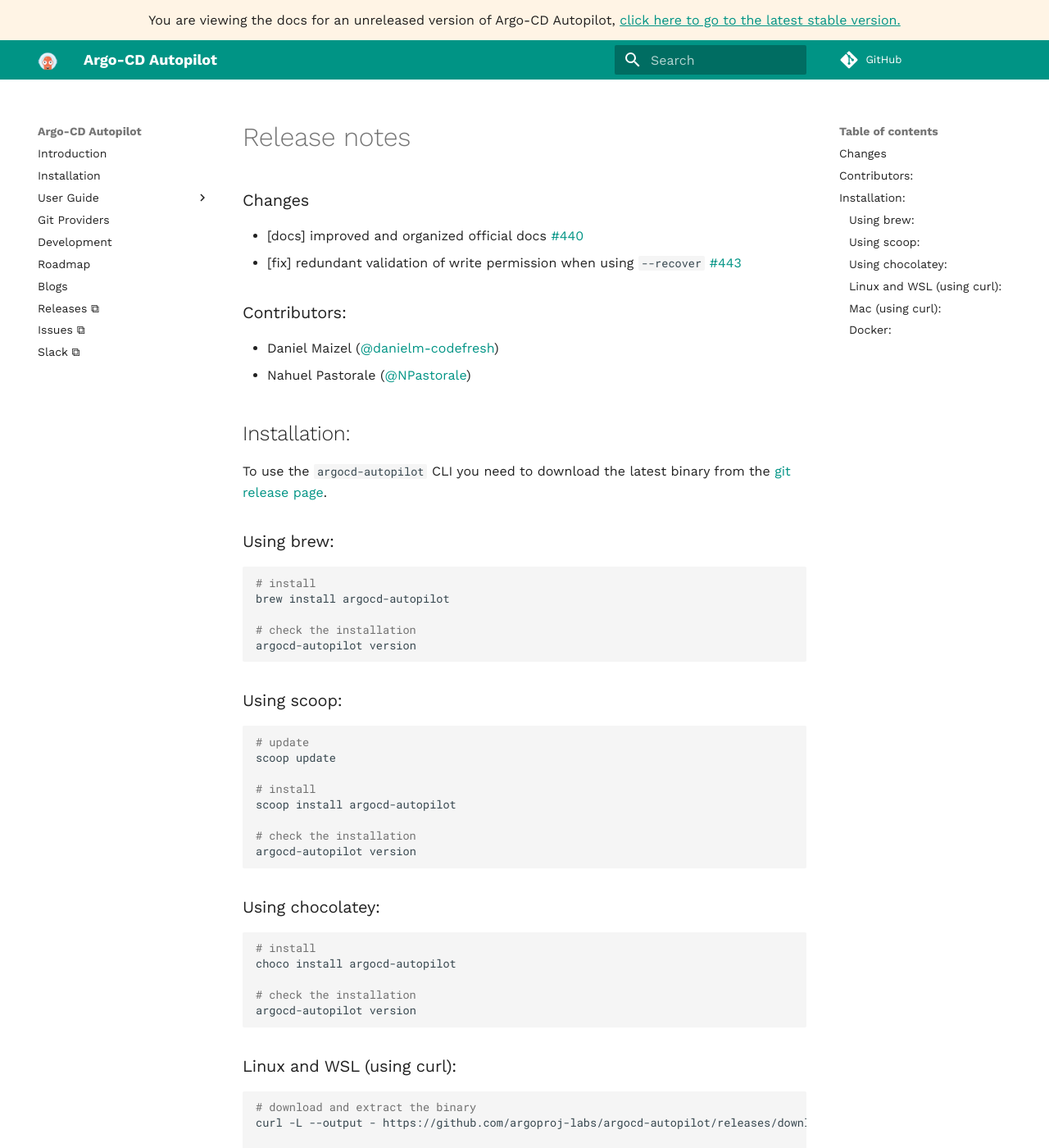
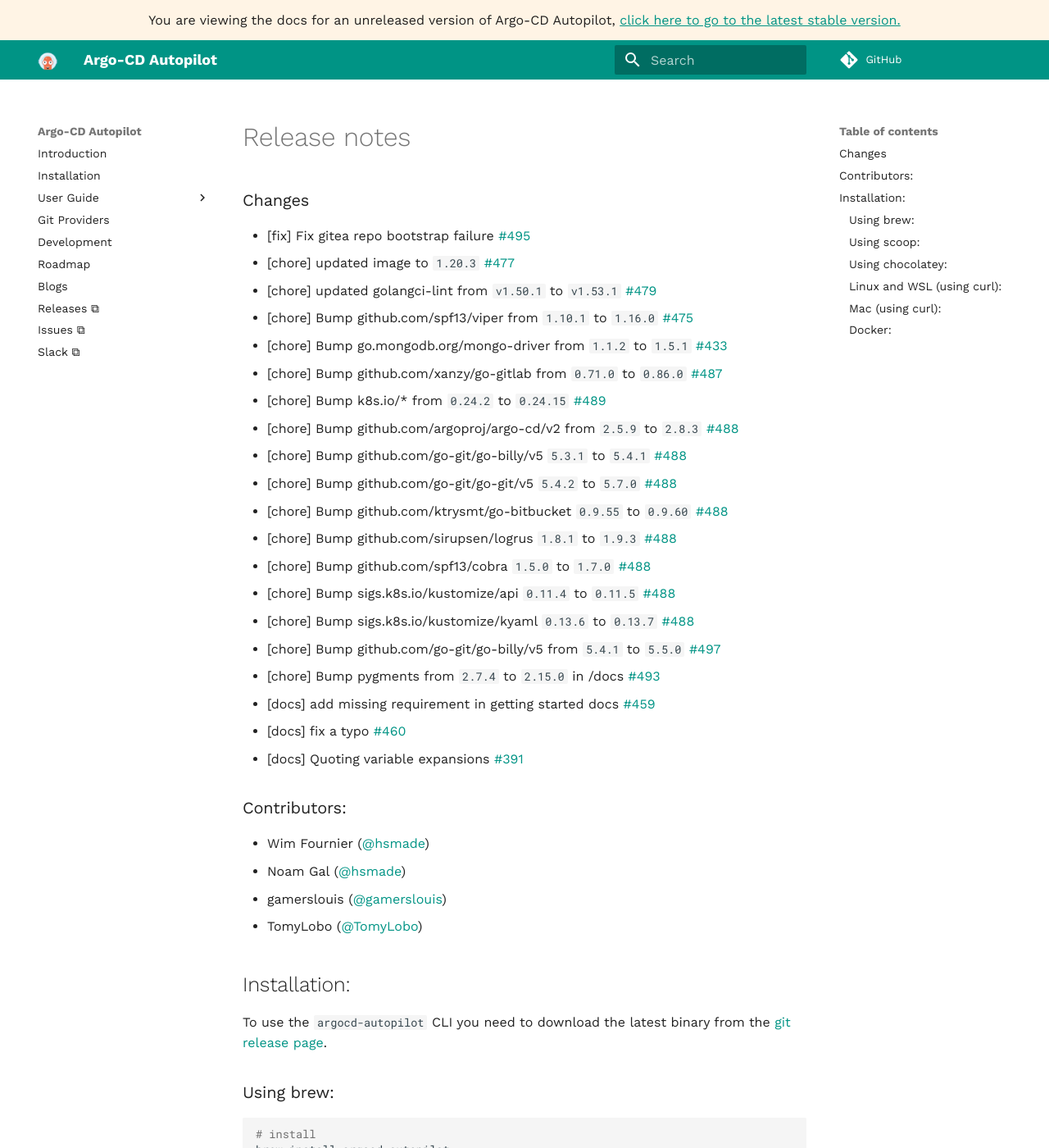
Before and after one commit to argoproj-labs/argocd-autopilot, an MkDocs documentation site: the page built from docs/releases/release_notes.md, in a window 1280 px wide and 1400 px high. Shown: the whole window at 82% size. Built offline with MkDocs 1.6.1 and Material for MkDocs 9.7.7, drawn with Linux system fonts in a browser that asks for light colours; comment, search, counter and statistics services are not loaded.

Commit message:
v0.4.16
Signed-off-by: Noam Gal <noam.gal@codefresh.io>

```diff
--- a/docs/releases/release_notes.md
+++ b/docs/releases/release_notes.md
@@ -1,12 +1,32 @@
 ### Changes
 
-- [docs] improved and organized official docs [#440](https://github.com/argoproj-labs/argocd-autopilot/pull/440)
-- [fix] redundant validation of write permission when using `--recover` [#443](https://github.com/argoproj-labs/argocd-autopilot/issues/443)
+- [fix] Fix gitea repo bootstrap failure [#495](https://github.com/argoproj-labs/argocd-autopilot/pull/495)
+- [chore] updated image to `1.20.3` [#477](https://github.com/argoproj-labs/argocd-autopilot/pull/477)
+- [chore] updated golangci-lint from `v1.50.1` to `v1.53.1` [#479](https://github.com/argoproj-labs/argocd-autopilot/pull/479)
+- [chore] Bump github.com/spf13/viper from `1.10.1` to `1.16.0` [#475](https://github.com/argoproj-labs/argocd-autopilot/pull/475)
+- [chore] Bump go.mongodb.org/mongo-driver from `1.1.2` to `1.5.1` [#433](https://github.com/argoproj-labs/argocd-autopilot/pull/433)
+- [chore] Bump github.com/xanzy/go-gitlab from `0.71.0` to `0.86.0` [#487](https://github.com/argoproj-labs/argocd-autopilot/pull/487)
+- [chore] Bump k8s.io/* from `0.24.2` to `0.24.15` [#489](https://github.com/argoproj-labs/argocd-autopilot/pull/489)
+- [chore] Bump github.com/argoproj/argo-cd/v2 from `2.5.9` to `2.8.3` [#488](https://github.com/argoproj-labs/argocd-autopilot/pull/488)
+- [chore] Bump github.com/go-git/go-billy/v5 `5.3.1` to `5.4.1` [#488](https://github.com/argoproj-labs/argocd-autopilot/pull/488)
+- [chore] Bump github.com/go-git/go-git/v5 `5.4.2` to `5.7.0` [#488](https://github.com/argoproj-labs/argocd-autopilot/pull/488)
+- [chore] Bump github.com/ktrysmt/go-bitbucket `0.9.55` to `0.9.60` [#488](https://github.com/argoproj-labs/argocd-autopilot/pull/488)
+- [chore] Bump github.com/sirupsen/logrus `1.8.1` to `1.9.3` [#488](https://github.com/argoproj-labs/argocd-autopilot/pull/488)
+- [chore] Bump github.com/spf13/cobra `1.5.0` to `1.7.0` [#488](https://github.com/argoproj-labs/argocd-autopilot/pull/488)
+- [chore] Bump sigs.k8s.io/kustomize/api `0.11.4` to `0.11.5` [#488](https://github.com/argoproj-labs/argocd-autopilot/pull/488)
+- [chore] Bump sigs.k8s.io/kustomize/kyaml `0.13.6` to `0.13.7` [#488](https://github.com/argoproj-labs/argocd-autopilot/pull/488)
+- [chore] Bump github.com/go-git/go-billy/v5 from `5.4.1` to `5.5.0` [#497](https://github.com/argoproj-labs/argocd-autopilot/pull/497)
+- [chore] Bump pygments from `2.7.4` to `2.15.0` in /docs [#493](https://github.com/argoproj-labs/argocd-autopilot/pull/493)
+- [docs] add missing requirement in getting started docs [#459](https://github.com/argoproj-labs/argocd-autopilot/pull/459)
+- [docs] fix a typo [#460](https://github.com/argoproj-labs/argocd-autopilot/pull/460)
+- [docs] Quoting variable expansions [#391](https://github.com/argoproj-labs/argocd-autopilot/pull/391)
 
 ### Contributors:
 
-- Daniel Maizel ([@danielm-codefresh](https://github.com/danielm-codefresh))
-- Nahuel Pastorale ([@NPastorale](https://github.com/NPastorale))
+- Wim Fournier ([@hsmade](https://github.com/hsmade))
+- Noam Gal ([@hsmade](https://github.com/noam-codefresh))
+- gamerslouis ([@gamerslouis](https://github.com/gamerslouis))
+- TomyLobo ([@TomyLobo](https://github.com/TomyLobo))
 
 ## Installation:
 
```
Also changed, not shown: CHANGELOG.md (+23 -0 lines), 1 other file.
